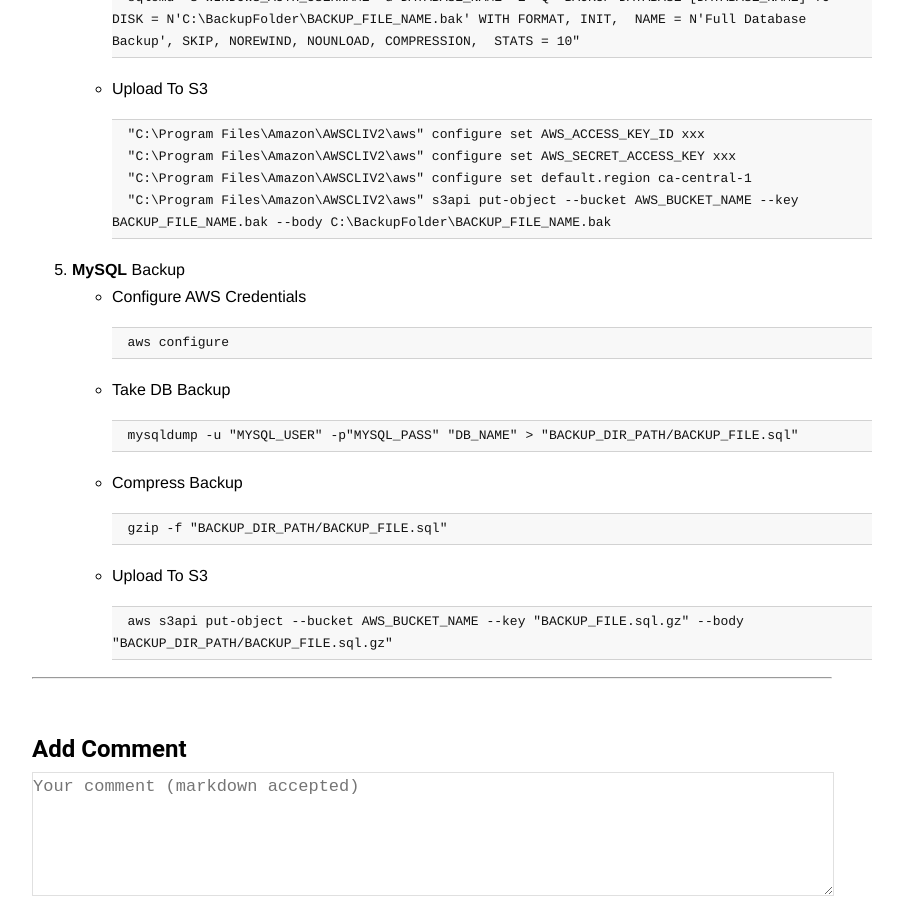
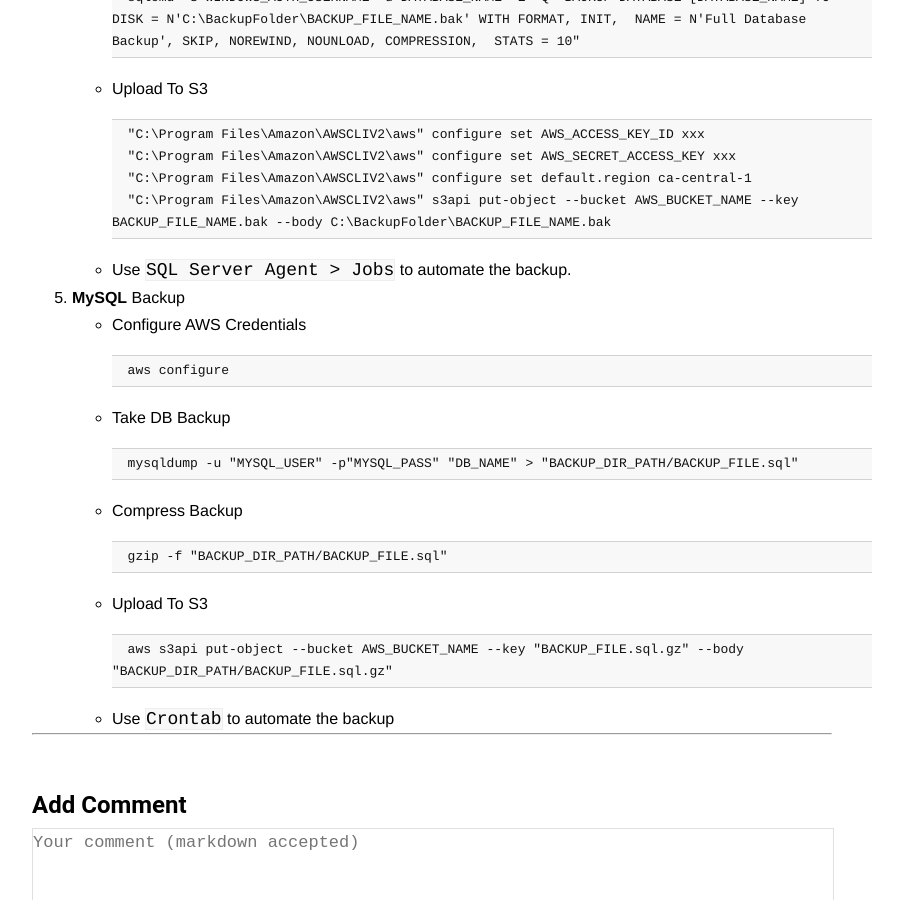
Before and after one commit to shawinder/shawinder.github.io, a Jekyll site: the page built from _posts/2020-10-04-aws-automatic-db-backup.md, in a window 1280 px wide and 900 px high, scrolled down 882 px. Shown: the whole window, without its empty margins (208-1111 px from the left). Built offline with Jekyll 4.4.1, drawn with Linux system fonts in a browser that asks for light colours; nearby versions of some CDN libraries.

Commit message:
Update 2020-10-04-aws-automatic-db-backup.md

````diff
--- a/_posts/2020-10-04-aws-automatic-db-backup.md
+++ b/_posts/2020-10-04-aws-automatic-db-backup.md
@@ -47,6 +47,7 @@ header_desc: AWS Automated DB Backup
         "C:\Program Files\Amazon\AWSCLIV2\aws" configure set default.region ca-central-1
         "C:\Program Files\Amazon\AWSCLIV2\aws" s3api put-object --bucket AWS_BUCKET_NAME --key BACKUP_FILE_NAME.bak --body C:\BackupFolder\BACKUP_FILE_NAME.bak
         ```
+    * Use `SQL Server Agent > Jobs` to automate the backup.
 
 5. **MySQL** Backup
     * Configure AWS Credentials
@@ -65,3 +66,4 @@ header_desc: AWS Automated DB Backup
         ```
         aws s3api put-object --bucket AWS_BUCKET_NAME --key "BACKUP_FILE.sql.gz" --body "BACKUP_DIR_PATH/BACKUP_FILE.sql.gz"
         ```
+    * Use `Crontab` to automate the backup
````
